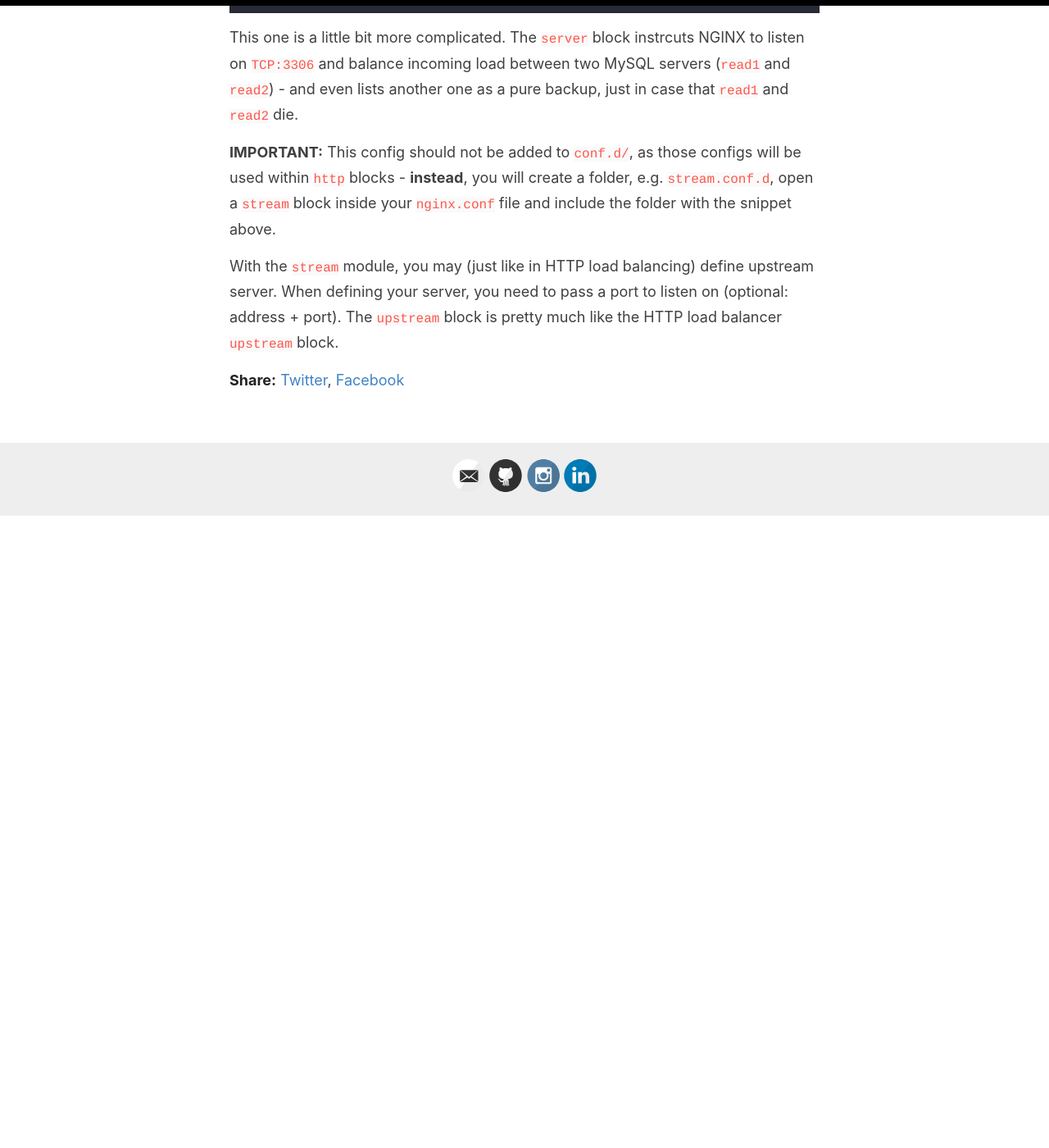
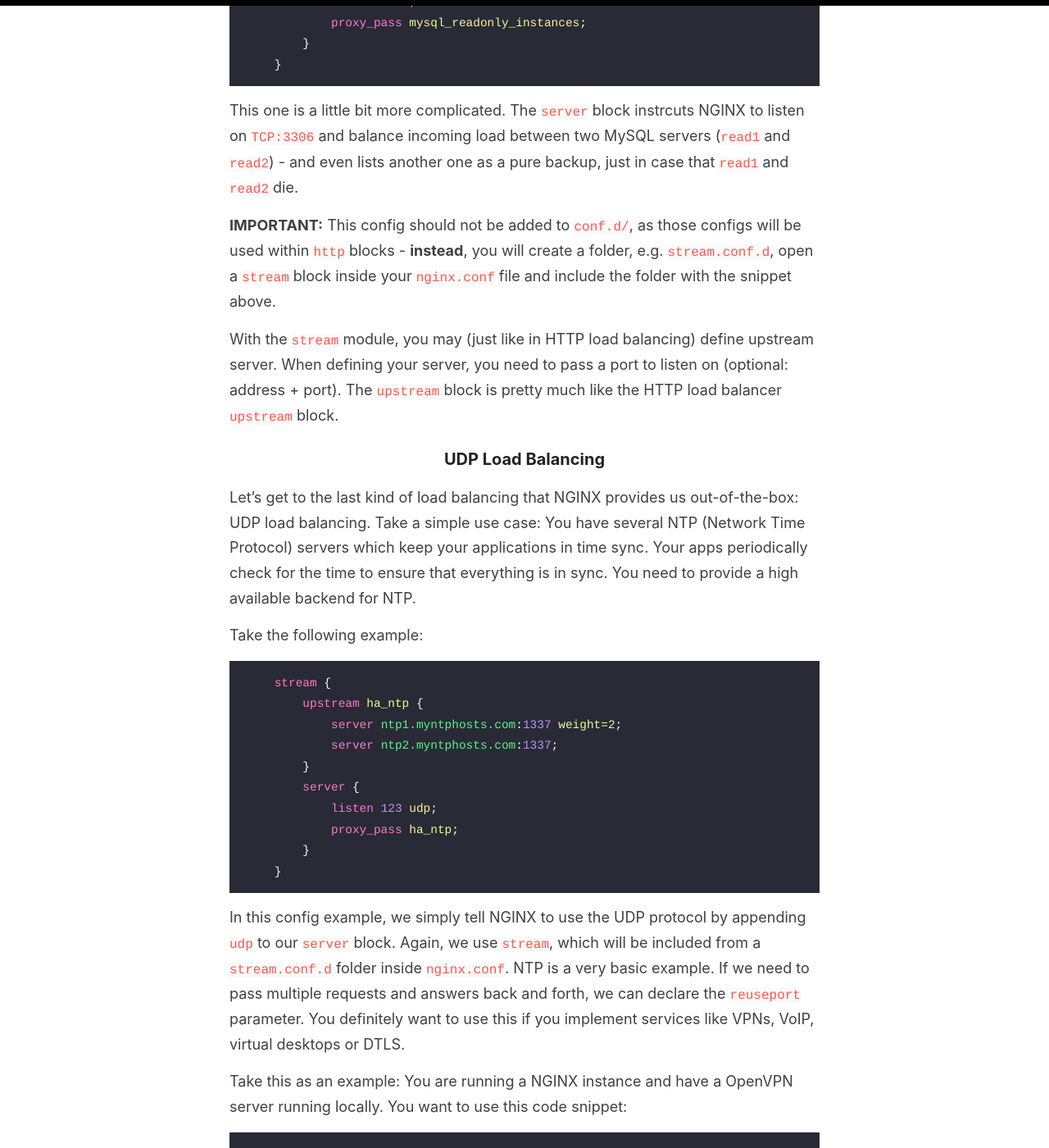
Before and after one commit to torbendury/torbendury.github.io, a Jekyll site: the page built from _posts/2021-11-20-how-to-configure-nginx-as-a-loadbalancer.md, in a window 1280 px wide and 1400 px high, scrolled down 2188 px. Shown: the whole window at 82% size. Built offline with Jekyll 4.4.1, drawn with Linux system fonts in a browser that asks for light colours; before the commit the page ends 2818 px from its top, so only the background shows below that; some of the changed text lies outside the part shown.

Commit message:
upd: nginx load balancing

````diff
--- a/_posts/2021-11-20-how-to-configure-nginx-as-a-loadbalancer.md
+++ b/_posts/2021-11-20-how-to-configure-nginx-as-a-loadbalancer.md
@@ -14,7 +14,9 @@
 
 You also need to ensure that the backends you are balancing load to are halthy - NGINX "Plus" offers health checks for this, passive and active ones. We will discuss them later in this post.
 
-## HTTP Load Balancing
+## Load Balancing Protocols
+
+### HTTP Load Balancing
 
 Let's get to the most basic use case: _You want to distribute request load between >=2 HTTP web servers._
 
@@ -34,11 +36,13 @@
 
 This configuration snippet will balance any loads across the two declared HTTP servers on port `80`. The `weight` parameter defined will tell NGINX to pass **twice** as many connections to the second server (`weight=2`). `weight` defaults to `1`.
 
-The shown `upstream` module controls HTTP load balancing for us. We can define a pool of destination servers (by IP, DNS records - yes, even UNIX sockets) and can control balancing mechanisms by declaring `weight` on certain upstreams. Each `upstream` destination may be defined in the `server` directive block. You can even control balancing algorithms, which we will see later.
+The shown `upstream` module controls HTTP load balancing for us. We can define a pool of destination servers (by IP, DNS records - yes, even UNIX sockets) and can control balancing mechanisms by declaring `weight` on certain upstreams. Each `upstream` destination may be defined in the `server` directive block. You can even control balancing algorithms (NGINX Plus feature).
 
 To make this part complete, NGINX "Plus" (paid version) offers you some more convenient parameters as connection limits, thresholds, advanced DNS resolution and even some load ramping mechanisms.
 
-## TCP Load Balancing
+**NGINX "Plus" features will not be discussed in this post.**
+
+### TCP Load Balancing
 
 Let's head away from HTTP and go to more backend-ish things, based on TCP connections. With NGINX, you can provide a HTTP frontend to speak with TCP backends, such as a MySQL database cluster.
 
@@ -63,3 +67,46 @@
 **IMPORTANT:** This config should not be added to `conf.d/`, as those configs will be used within `http` blocks - **instead**, you will create a folder, e.g. `stream.conf.d`, open a `stream` block inside your `nginx.conf` file and include the folder with the snippet above.
 
 With the `stream` module, you may (just like in HTTP load balancing) define upstream server. When defining your server, you need to pass a port to listen on (optional: address + port). The `upstream` block is pretty much like the HTTP load balancer `upstream` block.
+
+### UDP Load Balancing
+
+Let's get to the last kind of load balancing that NGINX provides us out-of-the-box: UDP load balancing. Take a simple use case: You have several NTP (Network Time Protocol) servers which keep your applications in time sync. Your apps periodically check for the time to ensure that everything is in sync. You need to provide a high available backend for NTP.
+
+Take the following example:
+
+```nginx
+    stream {
+        upstream ha_ntp {
+            server ntp1.myntphosts.com:1337 weight=2;
+            server ntp2.myntphosts.com:1337;
+        }
+        server {
+            listen 123 udp;
+            proxy_pass ha_ntp;
+        }
+    }
+```
+
+In this config example, we simply tell NGINX to use the UDP protocol by appending `udp` to our `server` block. Again, we use `stream`, which will be included from a `stream.conf.d` folder inside `nginx.conf`.
+NTP is a very basic example. If we need to pass multiple requests and answers back and forth, we can declare the `reuseport` parameter. You definitely want to use this if you implement services like VPNs, VoIP, virtual desktops or DTLS.
+
+Take this as an example: You are running a NGINX instance and have a OpenVPN server running locally. You want to use this code snippet:
+
+```nginx
+    stream {
+        server {
+            listen 1195 udp reuseport;
+            proxy_pass 127.0.0.1:1194;
+        }
+    }
+```
+
+Client which connect to your NGINX instance via port `UDP:1195` will then be forwarded to your OpenVPN server which (per default) listens on `UDP:1194`.
+
+## Passive Health Checks
+
+tbd
+
+## Slow Start
+
+tbd
````
